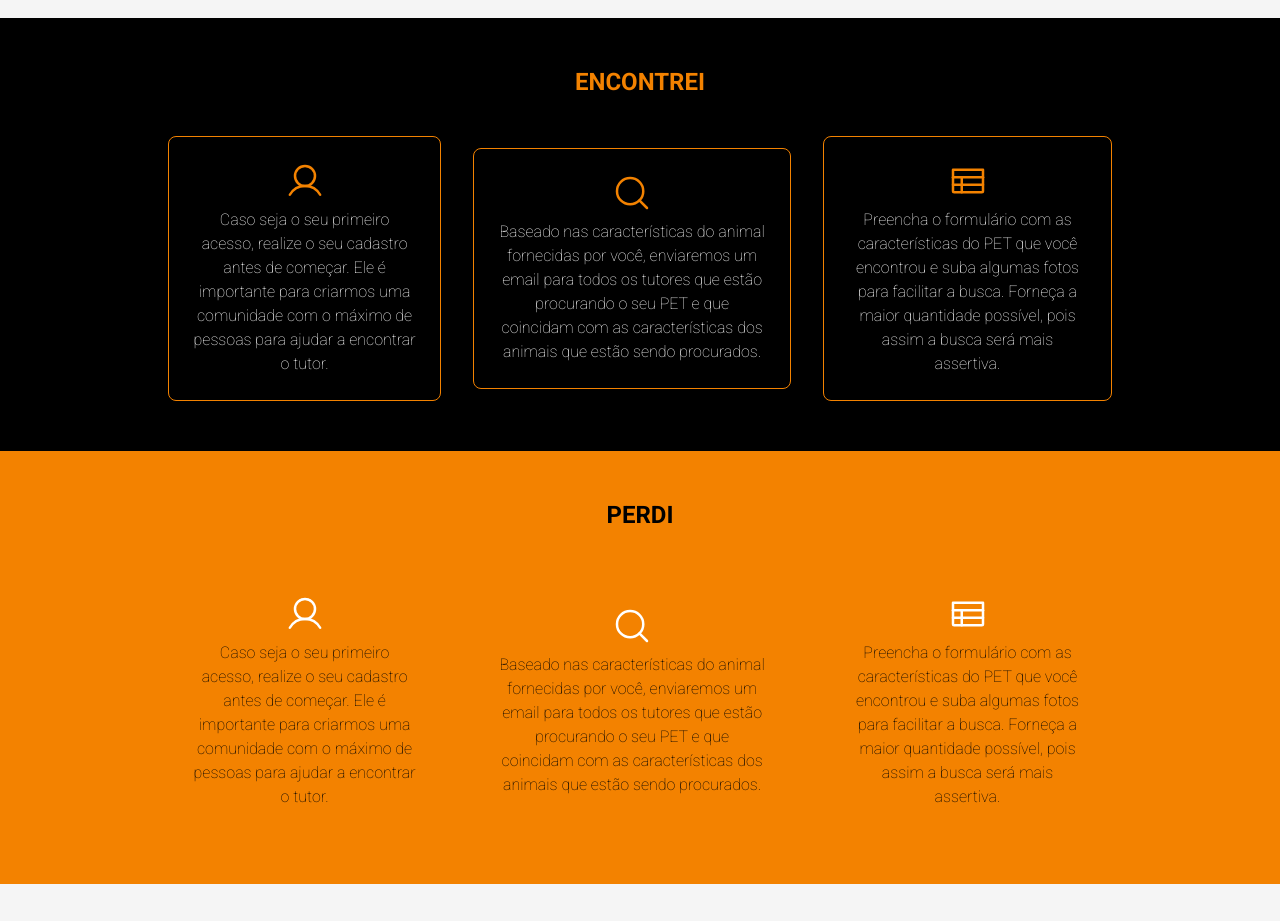
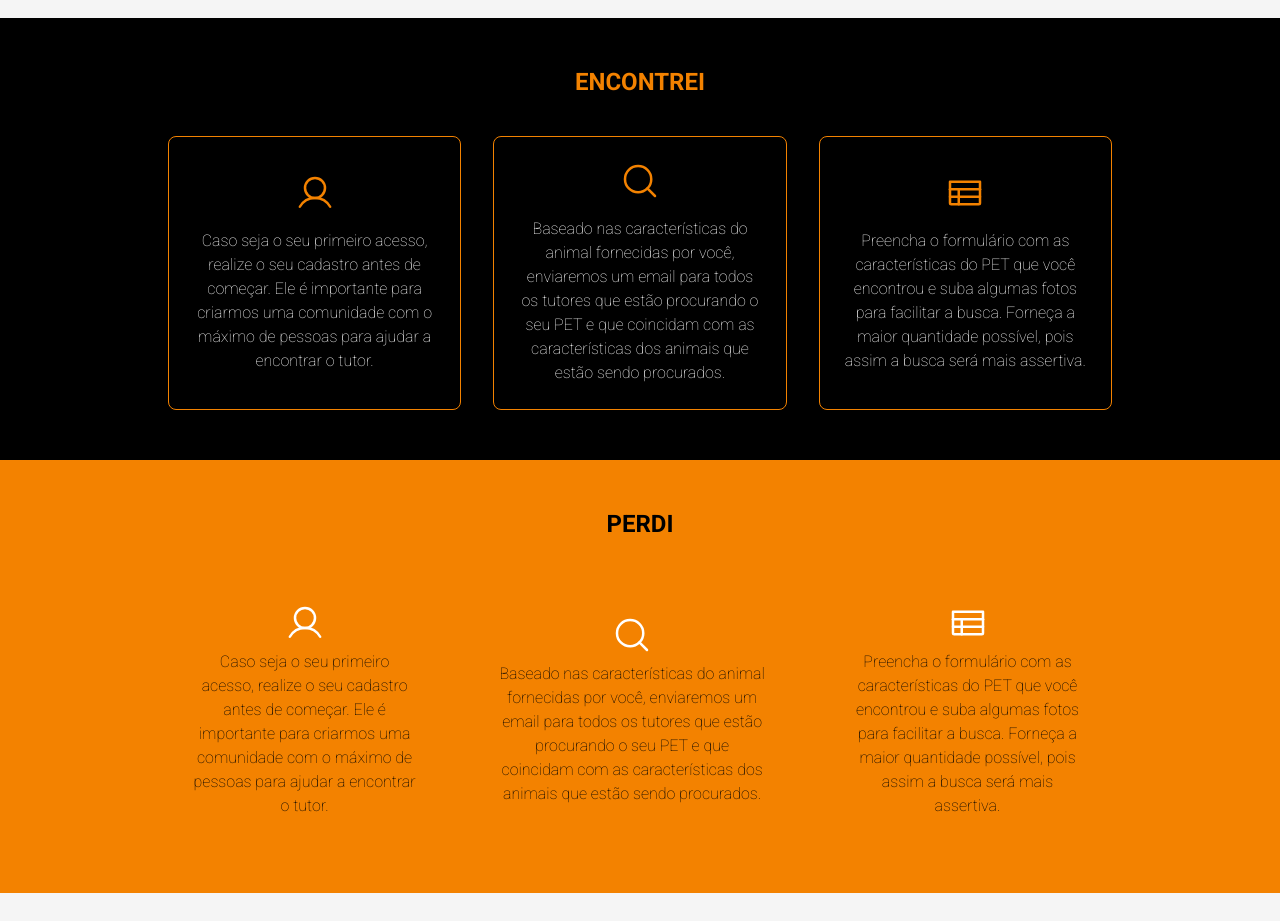
Before and after one commit to adriano-klein/cadeMeuPet, a Next.js app: page / in a window 1280 px wide. Shown: the part 1180-2101 px from the top of the page. Built offline with nearby package versions, Linux system fonts and the light colour scheme.

Commit message:
Otimizando imagens

```diff
--- a/src/components/Found/styles.ts
+++ b/src/components/Found/styles.ts
@@ -17,12 +17,15 @@ export const FoundContainer = styled.div`
 export const DescriptionContainer = styled.div`
   display: flex;
   justify-content: center;
-  align-items: center;
+  align-items: stretch; /* Garante que todos os spans tenham a mesma altura */
   margin-top: 2.5rem;
   gap: 2rem;
   max-width: 80%;
 
   span {
+    display: flex;
+    flex-direction: column;
+    justify-content: center;
     text-align: center;
     color: ${(props) => props.theme.colors.white};
     font-size: 1rem;
@@ -31,11 +34,15 @@ export const DescriptionContainer = styled.div`
     border: 1px solid ${(props) => props.theme.colors.primary};
     border-radius: 0.5rem;
     padding: 1.5rem;
+    flex: 1;
+    min-width: 200px;
+    gap: 1rem;
 
     svg {
       width: 2.5rem;
       height: 2.5rem;
       color: ${(props) => props.theme.colors.primary};
+      margin: 0 auto;
     }
   }
 
```
